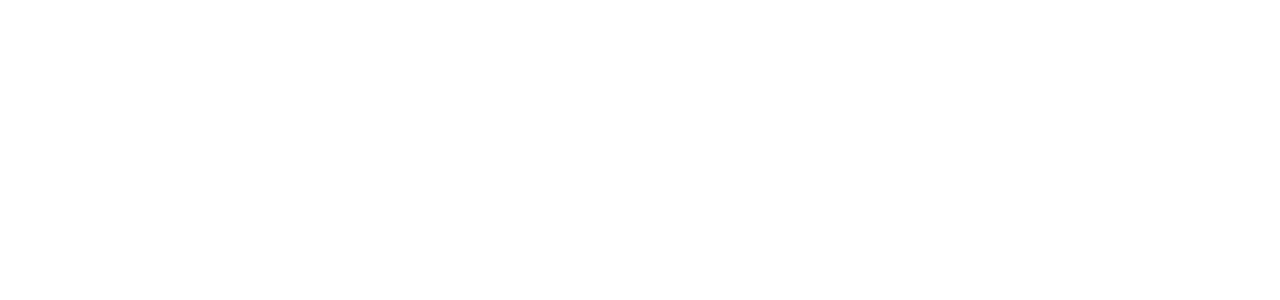
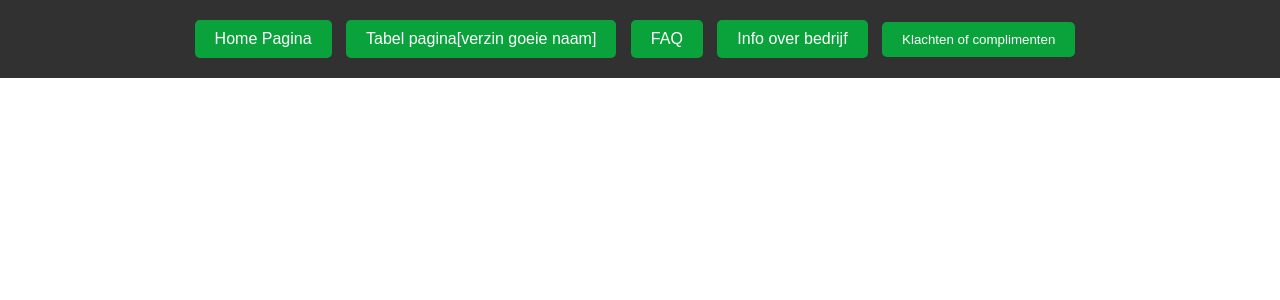
Before and after one commit to 9022569/workshop-periode-3, a PHP site: page / in a window 1280 px wide. Before the commit the part shown is empty. Shown: the top 300 px of the page. Run offline with PHP 8.4, Linux system fonts and the light colour scheme.

Commit message:
navmenu v1

```diff
--- a/Pages/Index.php
+++ b/Pages/Index.php
@@ -4,8 +4,11 @@
     <meta charset="UTF-8">
     <meta name="viewport" content="width=device-width, initial-scale=1.0">
     <title>Index.php</title>
+    <link rel="stylesheet" href="navmenu.css">
 </head>
 <body>
-
+    <header class="nav">
+        <?php include "navmenu.php"; ?>
+    </header>
 </body>
 </html>
--- /dev/null
+++ b/Pages/navmenu.css
@@ -0,0 +1,80 @@
+.nav {
+    background-color: rgb(49, 49, 49);
+    padding: 10px;
+    text-align: center;
+}
+
+.nav ul {
+    list-style: none;
+    padding: 0;
+    margin: 0;
+}
+
+.nav li {
+    display: inline-block;
+    margin-right: 10px;
+}
+
+.nav a {
+    display: inline-block;
+    padding: 10px 20px;
+    text-decoration: none;
+    color: #fff;
+    background-color: #0aa33b;
+    border-radius: 5px;
+    transition: background-color 0.3s;
+}
+
+.nav a:hover {
+    background-color: #076d27;
+}
+
+body {
+    margin: 0;
+    padding: 0;
+    font-family: Arial, sans-serif;
+}
+
+.dropdown {
+    position: relative;
+    display: inline-block;
+}
+
+.dropdown-content {
+    display: none;
+    position: absolute;
+    background-color: rgb(49, 49, 49);
+    min-width: 160px;
+    box-shadow: 0px 8px 16px 0px rgba(0,0,0,0.2);
+    z-index: 1;
+    border-radius: 5px;
+}
+
+.dropdown-content a {
+    color: #fff;
+    padding: 10px 20px;
+    text-decoration: none;
+    display: block;
+}
+
+.dropdown-content a:hover {
+    background-color: #076d27;
+}
+
+.dropdown:hover .dropdown-content {
+    display: block;
+}
+
+.dropbtn {
+    display: inline-block;
+    padding: 10px 20px;
+    color: #fff;
+    background-color: #0aa33b;
+    border: none;
+    border-radius: 5px;
+    transition: background-color 0.3s;
+}
+
+.dropbtn:hover {
+    background-color: #076d27;
+}
--- /dev/null
+++ b/Pages/navmenu.php
@@ -0,0 +1,17 @@
+<nav class="nav">
+    <ul>
+        <li><a href="index.php">Home Pagina</a></li>
+        <li><a href="page1.php">Tabel pagina[verzin goeie naam]</a></li>
+        <li><a href="page2.php">FAQ</a></li>
+        <li><a href="page3.php">Info over bedrijf</a></li>
+        <li class="dropdown">
+            <button class="dropbtn">Klachten of complimenten</button>
+            <div class="dropdown-content">
+                <a href="page4.php">Complimenteren</a>
+                <a href="page5.php">Klacht over website</a>
+                <a href="page6.php">Klacht over product</a>
+                <a href="page7.php">Klacht over medewerker</a>
+            </div>
+        </li>
+    </ul>
+</nav>
```
